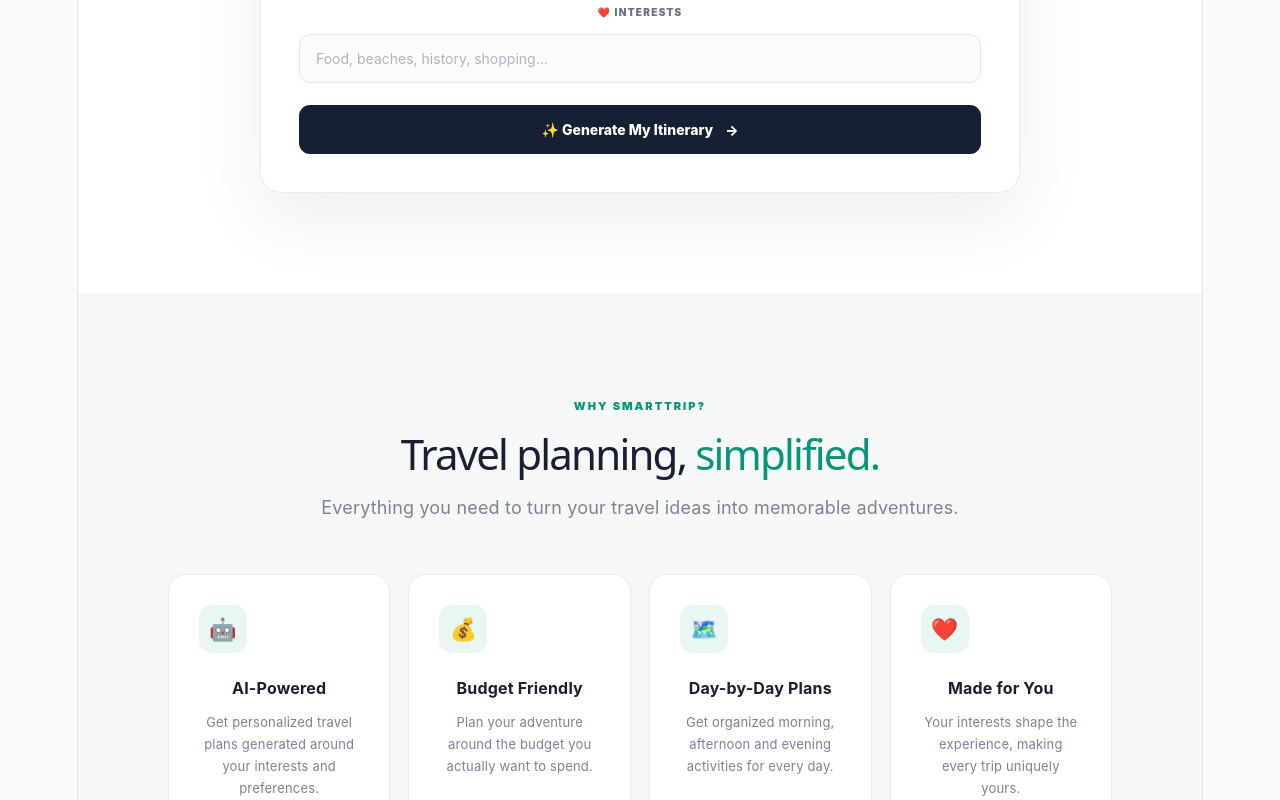
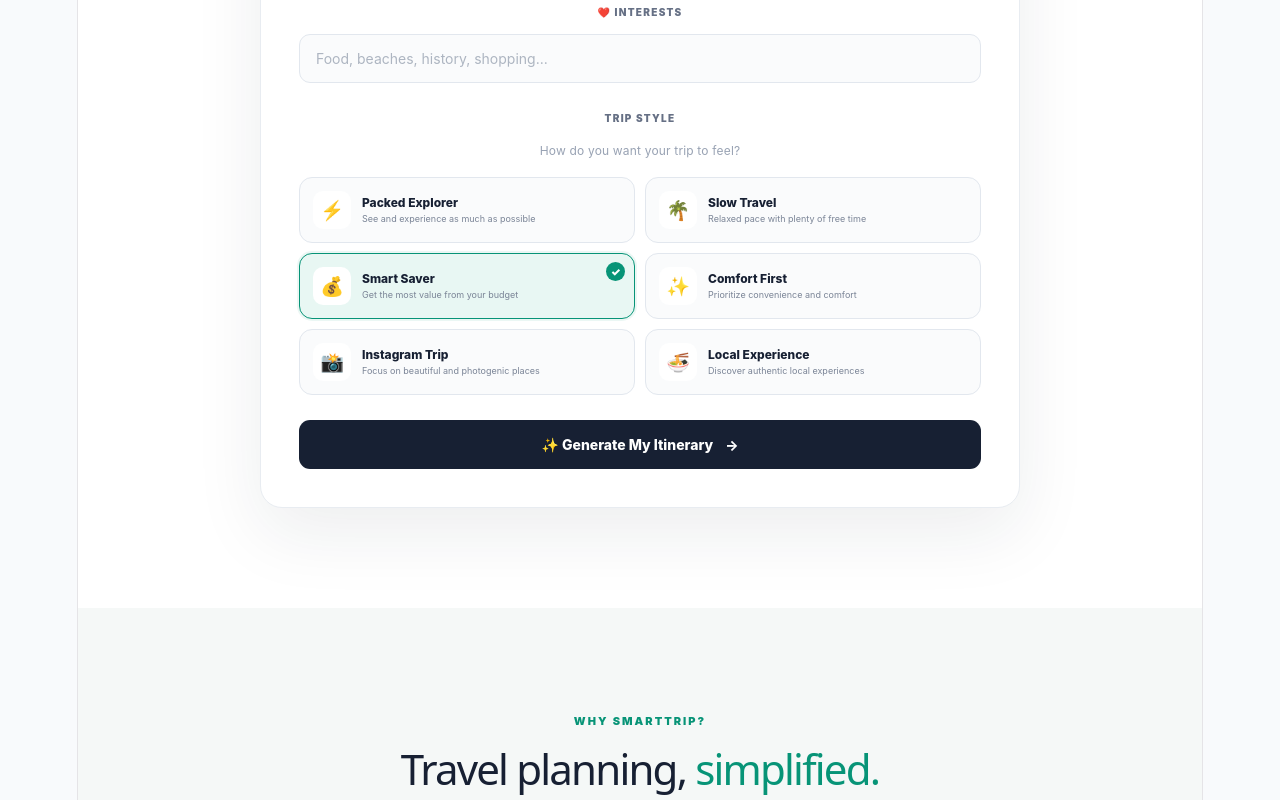
Before and after one commit to ramyyareddy/SmartTrip, a React app in the folder frontend/: page / in a window 1280 px wide. Shown: the part 1280-2080 px from the top of the page. Built offline with nearby package versions, Linux system fonts and the light colour scheme; the HTML template or start-up script is replaced by a standard one.

Commit message:
Add trip style and saved trips

```diff
--- a/frontend/src/App.css
+++ b/frontend/src/App.css
@@ -2825,3 +2825,153 @@
     padding: 40px 20px;
   }
 }
+
+/* =========================================================
+   TRIP STYLE
+========================================================= */
+
+.trip-style-group {
+  margin-bottom: 25px;
+}
+
+.trip-style-group > label {
+  display: block;
+
+  margin-bottom: 7px;
+
+  color: #667085;
+
+  font-size: 10px;
+  font-weight: 900;
+
+  letter-spacing: 1.3px;
+}
+
+.trip-style-subtitle {
+  margin-bottom: 13px;
+
+  color: #98a2b3;
+
+  font-size: 12px;
+}
+
+.trip-style-grid {
+  display: grid;
+
+  grid-template-columns: repeat(2, 1fr);
+
+  gap: 10px;
+}
+
+.trip-style-card {
+  position: relative;
+
+  display: flex;
+  align-items: center;
+
+  gap: 11px;
+
+  width: 100%;
+
+  padding: 13px;
+
+  text-align: left;
+
+  border: 1px solid #e2e7ee;
+
+  border-radius: 13px;
+
+  background: #fafbfc;
+
+  color: #172033;
+
+  transition: 0.2s;
+}
+
+.trip-style-card:hover {
+  border-color: #079477;
+
+  background: #f5fbf9;
+
+  transform: translateY(-1px);
+}
+
+.trip-style-card.selected {
+  border-color: #079477;
+
+  background: #e8f7f3;
+
+  box-shadow:
+    0 0 0 2px rgba(7, 148, 119, 0.08);
+}
+
+.trip-style-emoji {
+  width: 38px;
+  height: 38px;
+
+  flex-shrink: 0;
+
+  display: flex;
+  align-items: center;
+  justify-content: center;
+
+  border-radius: 10px;
+
+  background: white;
+
+  font-size: 19px;
+}
+
+.trip-style-content {
+  min-width: 0;
+
+  display: flex;
+  flex-direction: column;
+
+  gap: 3px;
+}
+
+.trip-style-content strong {
+  color: #172033;
+
+  font-size: 12px;
+
+  font-weight: 800;
+}
+
+.trip-style-content small {
+  color: #7a8496;
+
+  font-size: 9px;
+
+  line-height: 1.35;
+}
+
+.trip-style-check {
+  position: absolute;
+
+  top: 8px;
+  right: 9px;
+
+  width: 19px;
+  height: 19px;
+
+  display: flex;
+  align-items: center;
+  justify-content: center;
+
+  border-radius: 50%;
+
+  background: #079477;
+
+  color: white;
+
+  font-size: 11px;
+  font-weight: 900;
+}
+
+@media (max-width: 600px) {
+  .trip-style-grid {
+    grid-template-columns: 1fr;
+  }
+}
--- a/frontend/src/App.jsx
+++ b/frontend/src/App.jsx
@@ -7,6 +7,43 @@
 ========================================================= */
 
 const BACKEND_URL = "https://smarttrips.up.railway.app";
+
+/* =========================================================
+   TRIP STYLES
+========================================================= */
+
+const tripStyles = [
+  {
+    id: "Packed Explorer",
+    emoji: "⚡",
+    description: "See and experience as much as possible",
+  },
+  {
+    id: "Slow Travel",
+    emoji: "🌴",
+    description: "Relaxed pace with plenty of free time",
+  },
+  {
+    id: "Smart Saver",
+    emoji: "💰",
+    description: "Get the most value from your budget",
+  },
+  {
+    id: "Comfort First",
+    emoji: "✨",
+    description: "Prioritize convenience and comfort",
+  },
+  {
+    id: "Instagram Trip",
+    emoji: "📸",
+    description: "Focus on beautiful and photogenic places",
+  },
+  {
+    id: "Local Experience",
+    emoji: "🍜",
+    description: "Discover authentic local experiences",
+  },
+];
 
 /* =========================================================
    TEXT HELPERS
@@ -166,12 +203,15 @@
     if (extractedCost) {
       cost = extractedCost;
 
+      const escapedCost = extractedCost.replace(
+        /[.*+?^${}()|[\]\\]/g,
+        "\\$&"
+      );
+
       notes = notes
         .replace(
           new RegExp(
-            "\\s*\\(" +
-              extractedCost.replace(/[.*+?^${}()|[\]\\]/g, "\\$&") +
-              "\\)\\s*\\.?$",
+            `\\s*\\(${escapedCost}\\)\\s*$`,
             "i"
           ),
           ""
@@ -255,7 +295,8 @@
   const cleanTitle = cleanHeading(title);
 
   let section = day.sections.find(
-    (item) => item.title.toLowerCase() === cleanTitle.toLowerCase()
+    (item) =>
+      item.title.toLowerCase() === cleanTitle.toLowerCase()
   );
 
   if (!section) {
@@ -443,6 +484,7 @@
       budget: fallbackBudget
         ? String(fallbackBudget)
         : "",
+
       interests: fallbackInterests || "",
       currency: "",
       transport: "",
@@ -486,6 +528,7 @@
       );
 
       parsed.days.push(currentDay);
+
       currentSection = null;
       mode = "day";
 
@@ -532,7 +575,8 @@
                 currentDay,
                 headers,
                 cells,
-                currentSection?.title || "Activities"
+                currentSection?.title ||
+                  "Activities"
               );
             } else {
               const rowLabel = cleanText(
@@ -641,7 +685,10 @@
 
     /* DAY CONTENT */
 
-    if (currentDay && mode === "day") {
+    if (
+      currentDay &&
+      mode === "day"
+    ) {
       const plainLine = cleanText(line);
 
       const totalMatch = plainLine.match(
@@ -683,7 +730,8 @@
       const isBullet = /^[-*•]\s+/.test(line);
 
       if (isBullet) {
-        const activity = splitActivityLine(line);
+        const activity =
+          splitActivityLine(line);
 
         if (
           activity.activity &&
@@ -725,7 +773,8 @@
         }
       }
 
-      const standaloneCost = plainLine.match(
+      const standaloneCost =
+        plainLine.match(
           /^(?:Approx\.?\s*Cost(?:\s*\([^)]*\))?)\s*:?\s*(.+)$/i
         );
 
@@ -741,7 +790,8 @@
     /* SUMMARY */
 
     if (mode === "summary") {
-      const summaryLine = removeListMarker(
+      const summaryLine =
+        removeListMarker(
           cleanText(line)
         );
 
@@ -749,14 +799,14 @@
         continue;
       }
 
-      const totalMatch = summaryLine.match(
+      const totalMatch =
+        summaryLine.match(
           /^(?:Total|Estimated Total|Final Total)\s*:?\s*(.+)$/i
         );
 
       if (totalMatch) {
-        parsed.finalTotal = cleanText(
-          totalMatch[1]
-        );
+        parsed.finalTotal =
+          cleanText(totalMatch[1]);
 
         continue;
       }
@@ -769,7 +819,8 @@
         continue;
       }
 
-      const daySummary = summaryLine.match(
+      const daySummary =
+        summaryLine.match(
           /^(Day\s*\d+)\s*:?\s*(.+)$/i
         );
 
@@ -784,7 +835,7 @@
       }
 
       if (
-        /^\s*(?:≈|~|₹|\$|€|£)?\s*\d[\d.,]*\s*[kKmM]?(?:\s*[A-Z]{2,4})?\s*$/i.test(
+        /^(?:≈|~|₹|\$|€|£)?\s*\d[\d.,]*\s*[kKmM]?(?:\s*[A-Z]{2,4})?$/i.test(
           summaryLine
         )
       ) {
@@ -820,7 +871,8 @@
     /* TIPS */
 
     if (mode === "tips") {
-      const tip = removeListMarker(
+      const tip =
+        removeListMarker(
           cleanText(line)
         );
 
@@ -830,8 +882,6 @@
       ) {
         parsed.finalTips.push(tip);
       }
-
-      continue;
     }
   }
 
@@ -981,13 +1031,18 @@
 };
 
 const TimeSection = ({ section }) => {
-  if (!section || !section.items.length) {
+  if (
+    !section ||
+    !section.items.length
+  ) {
     return null;
   }
 
-  const title = section.title.toLowerCase();
-
-  const icon = title.includes("morning")
+  const title =
+    section.title.toLowerCase();
+
+  const icon =
+    title.includes("morning")
       ? "🌅"
       : title.includes("afternoon")
       ? "☀️"
@@ -1016,12 +1071,14 @@
       </div>
 
       <div className="time-card-body">
-        {section.items.map((item, index) => (
+        {section.items.map(
+          (item, index) => (
             <ActivityRow
               key={`${section.key}-${index}`}
               item={item}
             />
-        ))}
+          )
+        )}
       </div>
     </div>
   );
@@ -1096,7 +1153,9 @@
         {day.total && (
           <div className="day-total-card">
             <div>
-              <span>ESTIMATED DAY TOTAL</span>
+              <span>
+                ESTIMATED DAY TOTAL
+              </span>
 
               <strong>
                 Day {day.number}
@@ -1247,13 +1306,10 @@
     interests
   );
 
-  /*
-    Saved trips don't separately store "days".
-    Therefore, use the number of parsed days when
-    the days prop isn't available.
-  */
   const displayDays =
-    days || parsed.days.length || "";
+    days ||
+    parsed.days.length ||
+    "";
 
   return (
     <div className="formatted-itinerary">
@@ -1285,7 +1341,9 @@
               <small>DURATION</small>
 
               <strong>
-                {displayDays} Days
+                {displayDays
+                  ? `${displayDays} Days`
+                  : "Custom Plan"}
               </strong>
             </div>
           </div>
@@ -1420,6 +1478,9 @@
 
   const [interests, setInterests] =
     useState("");
+
+  const [tripStyle, setTripStyle] =
+    useState("Smart Saver");
 
   const [itinerary, setItinerary] =
     useState("");
@@ -1539,7 +1600,9 @@
         await response.json();
 
       setSavedTrips(
-        Array.isArray(data) ? data : []
+        Array.isArray(data)
+          ? data
+          : []
       );
     } catch (err) {
       console.error(
@@ -1586,6 +1649,7 @@
         `${BACKEND_URL}/api/trips`,
         {
           method: "POST",
+
           headers: {
             "Content-Type":
               "application/json",
@@ -1761,7 +1825,6 @@
 
         setAuthMode("login");
         setAuthPassword("");
-
         setAuthLoading(false);
 
         return;
@@ -1853,9 +1916,7 @@
     );
 
     setIsLoggedIn(false);
-
     setSavedTrips([]);
-
     setAuthName("");
     setAuthEmail("");
     setAuthPassword("");
@@ -1899,6 +1960,19 @@
           "smarttripToken"
         );
 
+      /*
+        We keep the existing backend request structure
+        so no backend DTO changes are required.
+
+        The selected Trip Style is added to the interests
+        value sent to the AI. This lets the existing AI
+        prompt receive both:
+        - WHAT the traveler likes
+        - HOW they want the trip to feel
+      */
+
+      const aiInterests = `${interests}. Trip Style: ${tripStyle}.`;
+
       const response = await fetch(
         `${BACKEND_URL}/api/ai/itinerary`,
         {
@@ -1919,7 +1993,7 @@
             destination,
             days: Number(days),
             budget: Number(budget),
-            interests,
+            interests: aiInterests,
           }),
         }
       );
@@ -2055,7 +2129,6 @@
           <h1>
             Your next adventure
             <br />
-
             <span>
               starts here.
             </span>
@@ -2229,6 +2302,62 @@
                 )
               }
             />
+          </div>
+
+          {/* =================================================
+              TRIP STYLE
+          ================================================= */}
+
+          <div className="trip-style-group">
+            <label>
+              TRIP STYLE
+            </label>
+
+            <p className="trip-style-subtitle">
+              How do you want your trip to feel?
+            </p>
+
+            <div className="trip-style-grid">
+              {tripStyles.map(
+                (style) => (
+                  <button
+                    key={style.id}
+                    type="button"
+                    className={`trip-style-card ${
+                      tripStyle === style.id
+                        ? "selected"
+                        : ""
+                    }`}
+                    onClick={() =>
+                      setTripStyle(
+                        style.id
+                      )
+                    }
+                  >
+                    <span className="trip-style-emoji">
+                      {style.emoji}
+                    </span>
+
+                    <span className="trip-style-content">
+                      <strong>
+                        {style.id}
+                      </strong>
+
+                      <small>
+                        {style.description}
+                      </small>
+                    </span>
+
+                    {tripStyle ===
+                      style.id && (
+                      <span className="trip-style-check">
+                        ✓
+                      </span>
+                    )}
+                  </button>
+                )
+              )}
+            </div>
           </div>
 
           <button
@@ -2299,6 +2428,15 @@
 
                 <span>
                   📅 {days} days
+                </span>
+
+                <span>
+                  {tripStyles.find(
+                    (style) =>
+                      style.id ===
+                      tripStyle
+                  )?.emoji}{" "}
+                  {tripStyle}
                 </span>
               </div>
             </div>
@@ -2598,9 +2736,9 @@
             </h3>
 
             <p>
-              Your interests shape the
-              experience, making every trip
-              uniquely yours.
+              Your interests and trip style
+              shape the experience, making
+              every trip uniquely yours.
             </p>
           </div>
         </div>
```
Lines whose indentation alone changed are shown as unchanged.
